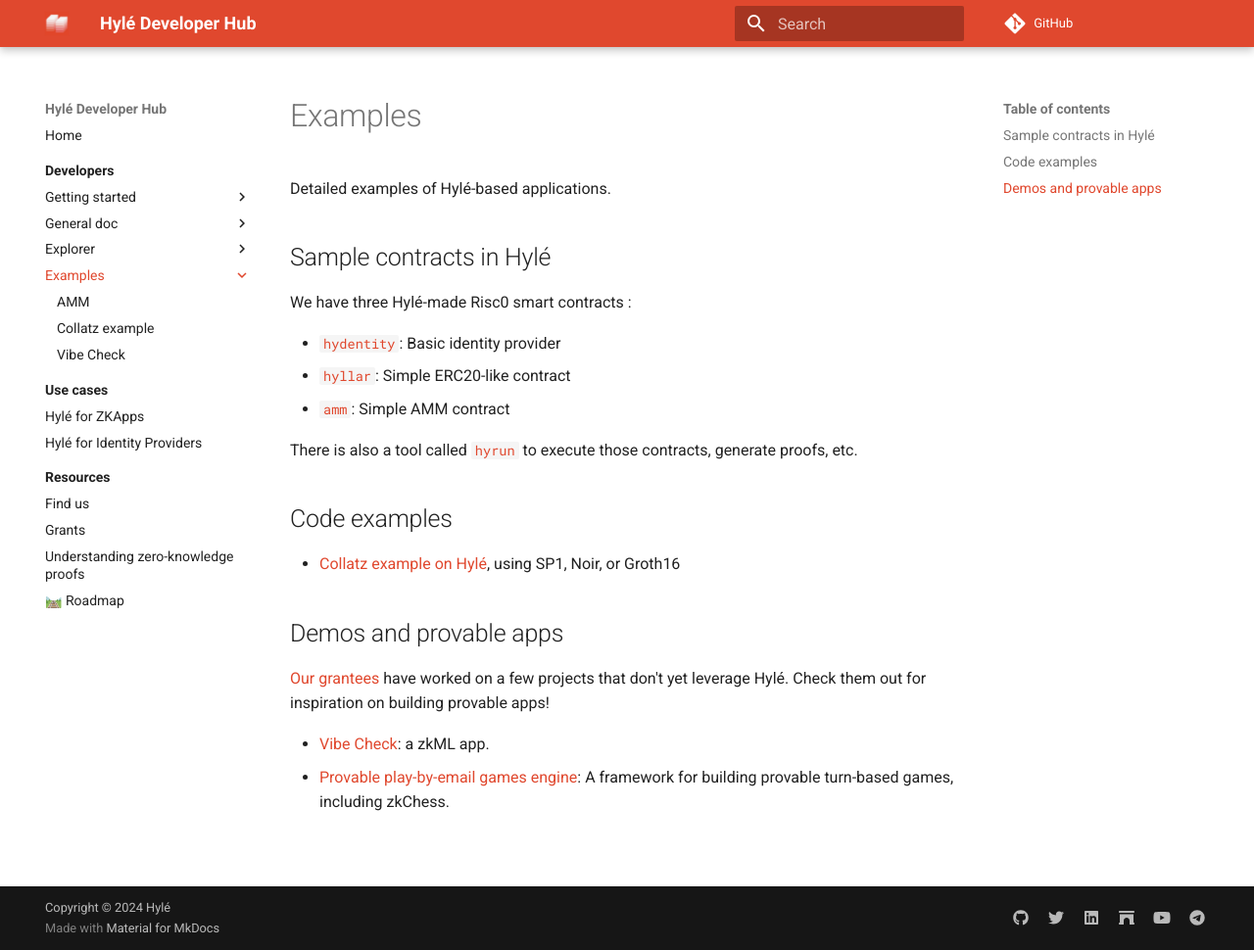
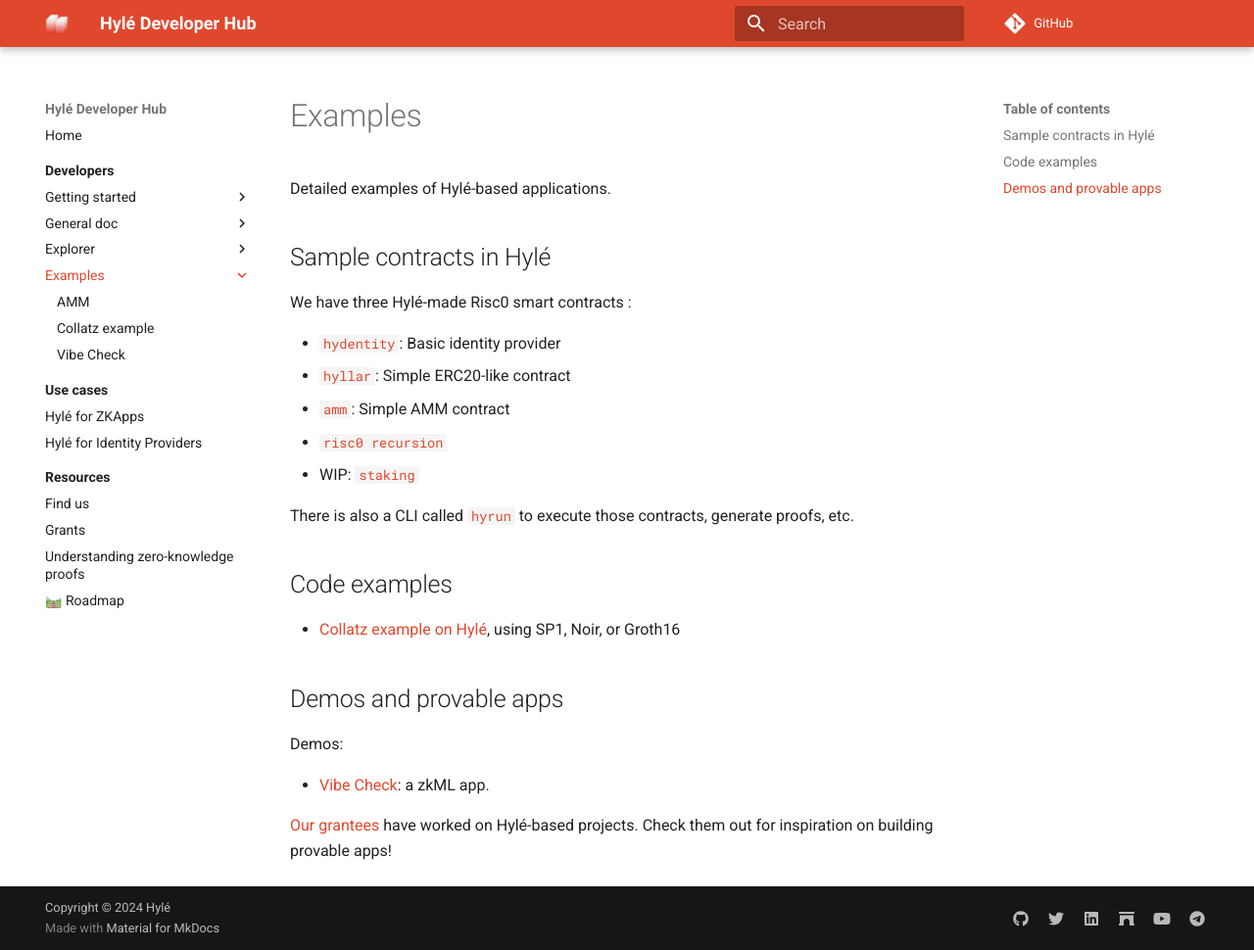
Before and after one commit to Hyle-org/devhub-hyle, an MkDocs documentation site: the page built from docs/developers/examples/index.md, in a window 1280 px wide and 970 px high. Shown: the whole window at 98% size. Built offline with MkDocs 1.6.1 and Material for MkDocs 9.7.7, drawn with Linux system fonts in a browser that asks for light colours; comment, search, counter and statistics services are not loaded.

Commit message:
examples homepage from live doc reading

```diff
--- a/docs/developers/examples/index.md
+++ b/docs/developers/examples/index.md
@@ -9,8 +9,10 @@
 * [`hydentity`](https://github.com/Hyle-org/hyle/tree/main/contracts/hydentity): Basic identity provider
 * [`hyllar`](https://github.com/Hyle-org/hyle/tree/main/contracts/hyllar): Simple ERC20-like contract
 * [`amm`](amm.md): Simple AMM contract
+* [`risc0 recursion`](https://github.com/Hyle-org/hyle/tree/main/contracts/risc0-recursion)
+* WIP: [`staking`](https://github.com/Hyle-org/hyle/tree/main/contracts/staking)
 
-There is also a tool called [`hyrun`](https://github.com/Hyle-org/hyle/tree/main/crates/hyrun) to execute those contracts, generate proofs, etc.
+There is also a CLI called [`hyrun`](https://github.com/Hyle-org/hyle/tree/main/crates/hyrun) to execute those contracts, generate proofs, etc.
 
 ## Code examples
 
@@ -18,7 +20,9 @@
 
 ## Demos and provable apps
 
-[Our grantees](../../resources/grants.md) have worked on a few projects that don't yet leverage Hylé. Check them out for inspiration on building provable apps!
+Demos:
 
 * [Vibe Check](vibe-check.md): a zkML app.
-* [Provable play-by-email games engine](https://github.com/MatteoMer/provable-email-game-engine): A framework for building provable turn-based games, including zkChess.
+<!--Add AMM?-->
+
+[Our grantees](../../resources/grants.md) have worked on Hylé-based projects. Check them out for inspiration on building provable apps!
```
